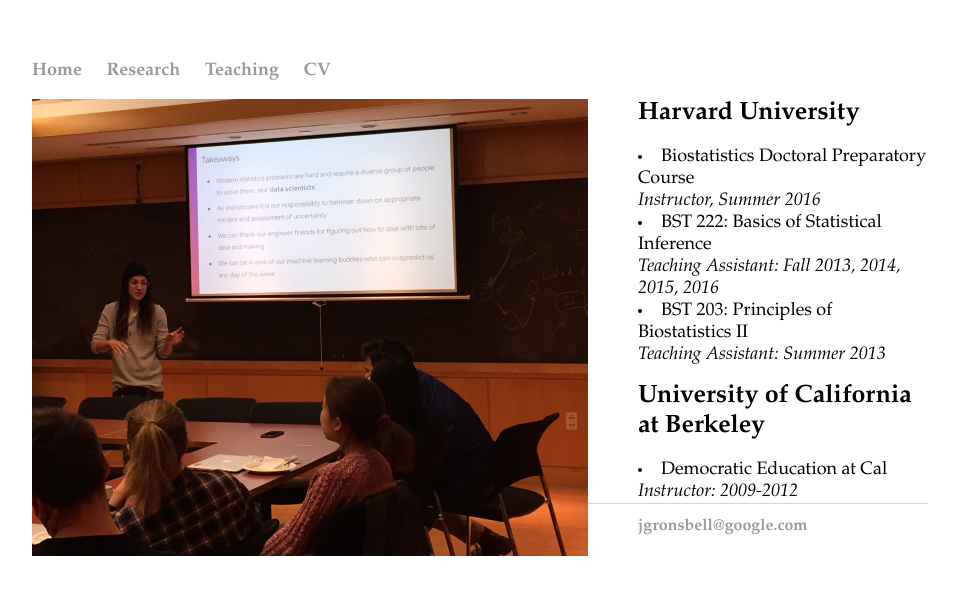
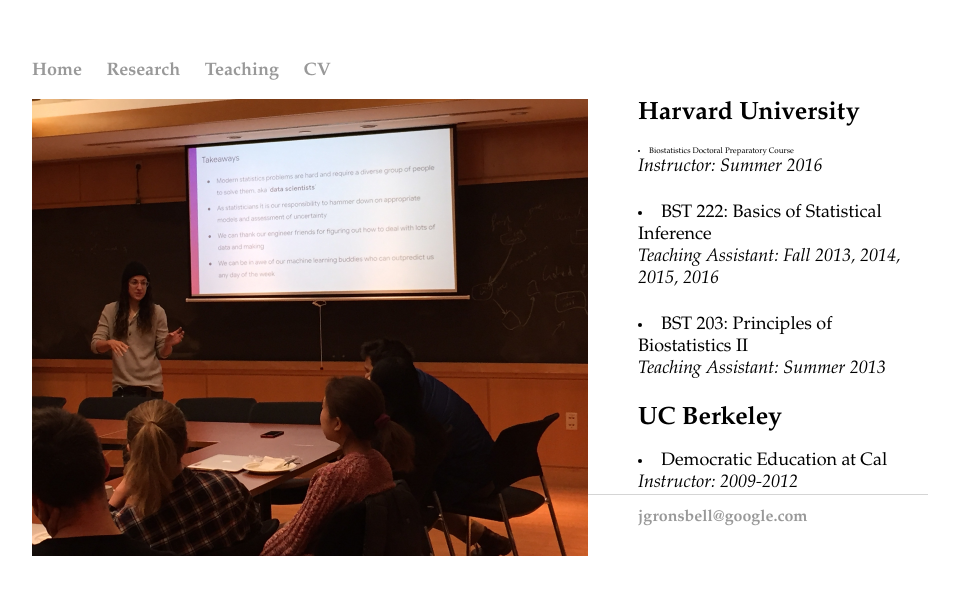
Before and after one commit to jgrons/old_website, a Jekyll site: the page built from teaching.html, in a window 1280 px wide. Shown: the top 595 px of the page, without its empty margins (160-1117 px from the left). Built offline with Jekyll 4.4.1, drawn with Linux system fonts in a browser that asks for light colours.

Commit message:
Update teaching.html

```diff
--- a/teaching.html
+++ b/teaching.html
@@ -13,20 +13,26 @@
 <div class="blurb">
 	<h1 style="font-size:25px; font-family: palatino"> Harvard University </h1>
 
-	<li style="font-size:18px; font-family: palatino"> Biostatistics Doctoral Preparatory Course </li>
+	<li style="font-size:8px; font-family: palatino"> Biostatistics Doctoral Preparatory Course </li>
 
-	<em style="font-size:18px; font-family: palatino">   Instructor, Summer 2016 </em>
+	<em style="font-size:18px; font-family: palatino">   Instructor: Summer 2016 </em>
+
+	<p style="margin-bottom:0.5cm;"> </p>
 
 	<li style="font-size:18px; font-family: palatino"> BST 222: Basics of Statistical Inference </li>
 
 	<em style="font-size:18px; font-family: palatino">   Teaching Assistant: Fall 2013, 2014, 2015, 2016 </em>
+
+	<p style="margin-bottom:0.5cm;"> </p>
 
 <li style="font-size:18px; font-family: palatino"> BST 203: Principles of Biostatistics II </li>
 
 	<em style="font-size:18px; font-family: palatino">   Teaching Assistant: Summer 2013 </em>
 
 
-	<h1 style="font-size:25px; font-family: palatino"> University of California at Berkeley </h1>
+	<p style="margin-bottom:0.5cm;"> </p>
+
+	<h1 style="font-size:25px; font-family: palatino"> UC Berkeley </h1>
 
  <li style="font-size:18px; font-family: palatino"> Democratic Education at Cal </li>
 
```
